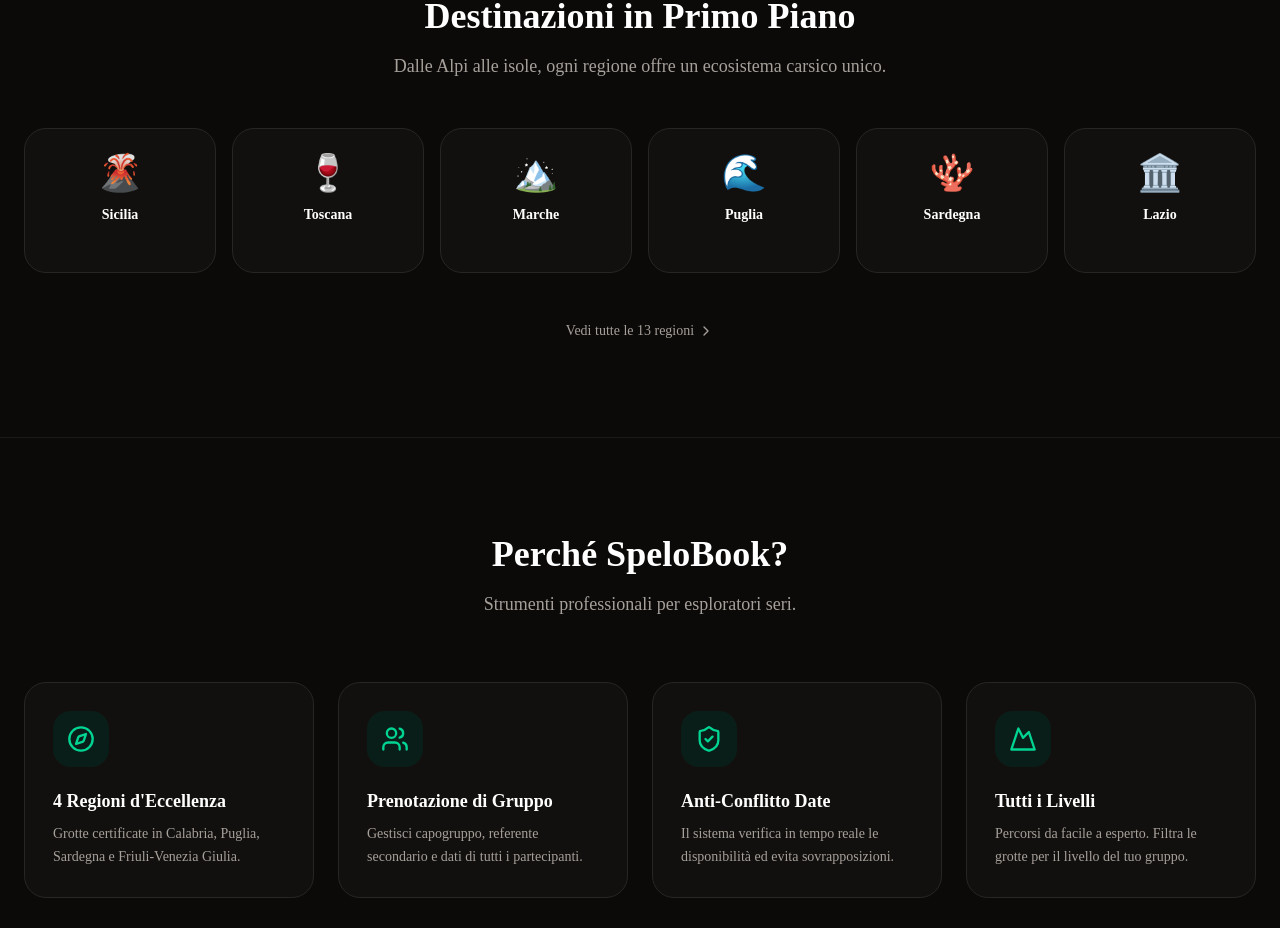
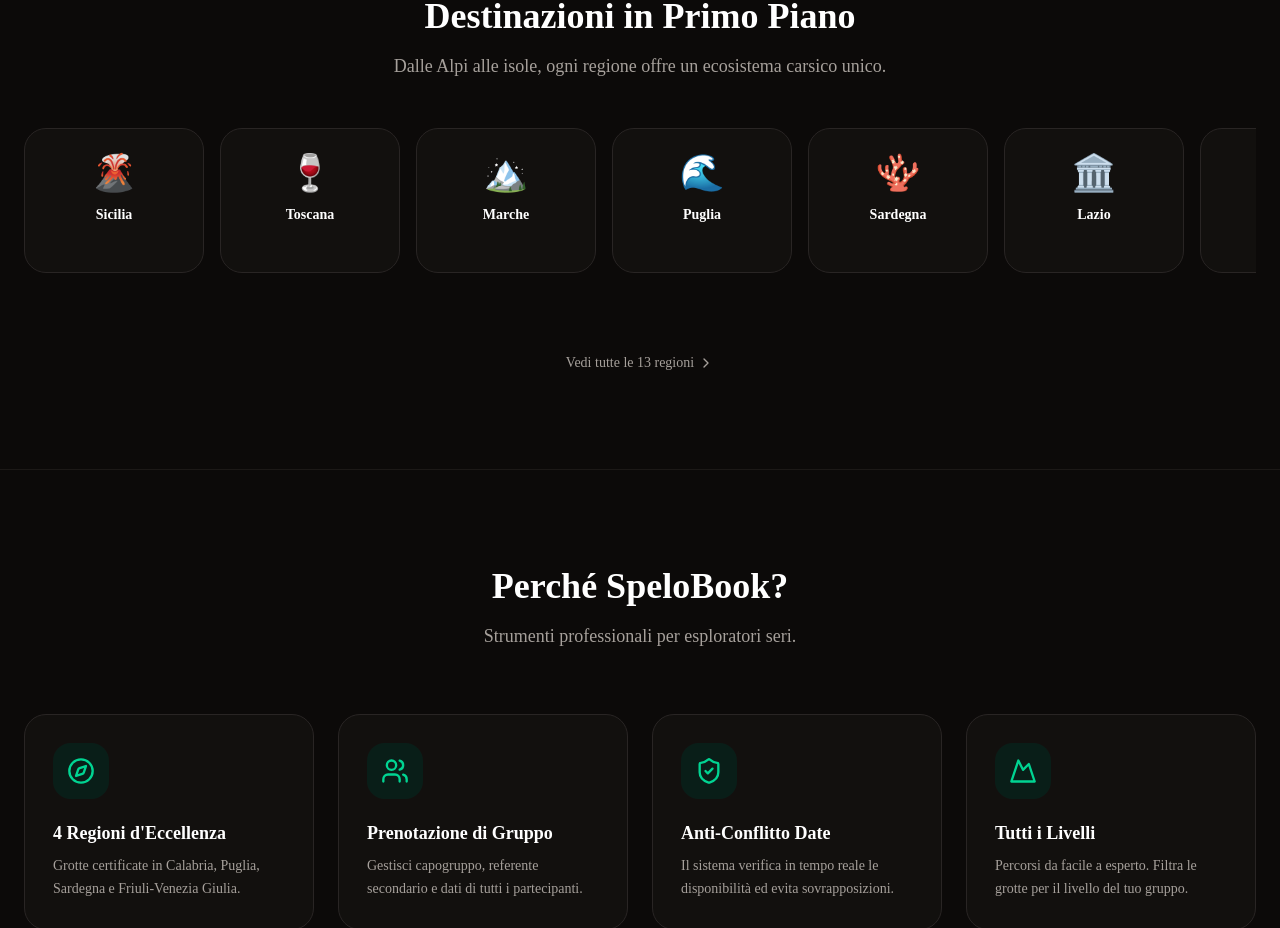
Before and after one commit to DotHack88/spelobook, a Next.js app: page / in a window 1280 px wide. Shown: the part 820-1748 px from the top of the page. Built offline with nearby package versions, Linux system fonts and the light colour scheme.

Commit message:
ui: implement horizontal horizontal scroll for regional highlights

```diff
--- a/src/app/globals.css
+++ b/src/app/globals.css
@@ -139,3 +139,29 @@
   --background: transparent;
   --ring: oklch(0.696 0.17 162.48);
 }
+
+@layer utilities {
+  .scrollbar-hide::-webkit-scrollbar {
+    display: none;
+  }
+  .scrollbar-hide {
+    -ms-overflow-style: none;
+    scrollbar-width: none;
+  }
+
+  /* Custom thin scrollbar for regions */
+  .custom-scrollbar::-webkit-scrollbar {
+    height: 3px;
+  }
+  .custom-scrollbar::-webkit-scrollbar-track {
+    background: rgba(255, 255, 255, 0.05);
+    border-radius: 10px;
+  }
+  .custom-scrollbar::-webkit-scrollbar-thumb {
+    background: rgba(16, 185, 129, 0.2);
+    border-radius: 10px;
+  }
+  .custom-scrollbar::-webkit-scrollbar-thumb:hover {
+    background: rgba(16, 185, 129, 0.4);
+  }
+}
--- a/src/app/page.tsx
+++ b/src/app/page.tsx
@@ -129,7 +129,7 @@
           </p>
         </div>
 
-        <div className="grid grid-cols-2 md:grid-cols-3 lg:grid-cols-6 gap-4">
+        <div className="flex gap-4 overflow-x-auto pb-8 custom-scrollbar snap-x snap-mandatory px-4 -mx-4 md:px-0 md:mx-0">
           {[
             { nome: "Sicilia", slug: "sicilia", emoji: "🌋" },
             { nome: "Toscana", slug: "toscana", emoji: "🍷" },
@@ -137,11 +137,15 @@
             { nome: "Puglia", slug: "puglia", emoji: "🌊" },
             { nome: "Sardegna", slug: "sardegna", emoji: "🪸" },
             { nome: "Lazio", slug: "lazio", emoji: "🏛️" },
+            { nome: "Calabria", slug: "calabria", emoji: "🌶️" },
+            { nome: "Friuli", slug: "friuli", emoji: "❄️" },
+            { nome: "Liguria", slug: "liguria", emoji: "🌊" },
+            { nome: "Abruzzo", slug: "abruzzo", emoji: "🐻" },
           ].map((z) => (
             <Link
               key={z.slug}
               href={`/prenota/${z.slug}`}
-              className="group bg-stone-900/40 hover:bg-emerald-950/20 border border-stone-800 hover:border-emerald-500/30 rounded-3xl p-6 transition-all duration-300 text-center"
+              className="flex-shrink-0 w-[160px] md:w-[180px] snap-center group bg-stone-900/40 hover:bg-emerald-950/20 border border-stone-800 hover:border-emerald-500/30 rounded-3xl p-6 transition-all duration-300 text-center"
             >
               <div className="text-4xl mb-3 group-hover:scale-110 transition-transform">{z.emoji}</div>
               <h3 className="text-white font-bold text-sm">{z.nome}</h3>
```
